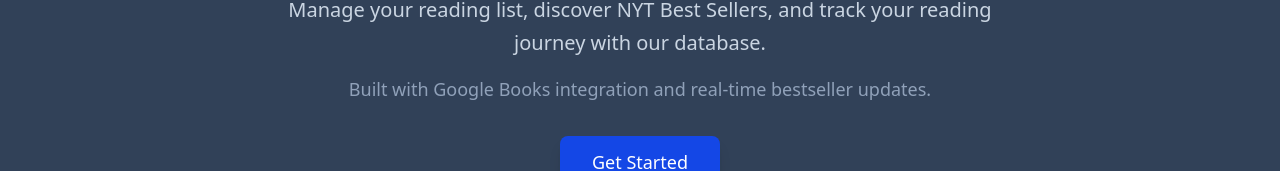
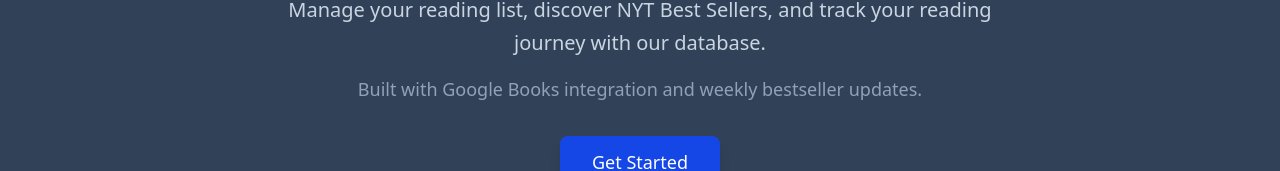
Before and after one commit to tylerjtrinh/book-track, a React (Vite) app in the folder frontend/: page / in a window 1280 px wide. Shown: the part 311-482 px from the top of the page. Built offline with nearby package versions, Linux system fonts and the light colour scheme.

Commit message:
Edit hero section desc

```diff
--- a/frontend/src/app/components/Hero.jsx
+++ b/frontend/src/app/components/Hero.jsx
@@ -13,7 +13,7 @@ const Hero = () => {
             Manage your reading list, discover NYT Best Sellers, and track your reading journey with our database.
           </p>
           <p className="text-base sm:text-lg text-slate-400 mb-8 leading-relaxed">
-            Built with Google Books integration and real-time bestseller updates.
+            Built with Google Books integration and weekly bestseller updates.
           </p>
           <NavLink
             to="/login"
```
